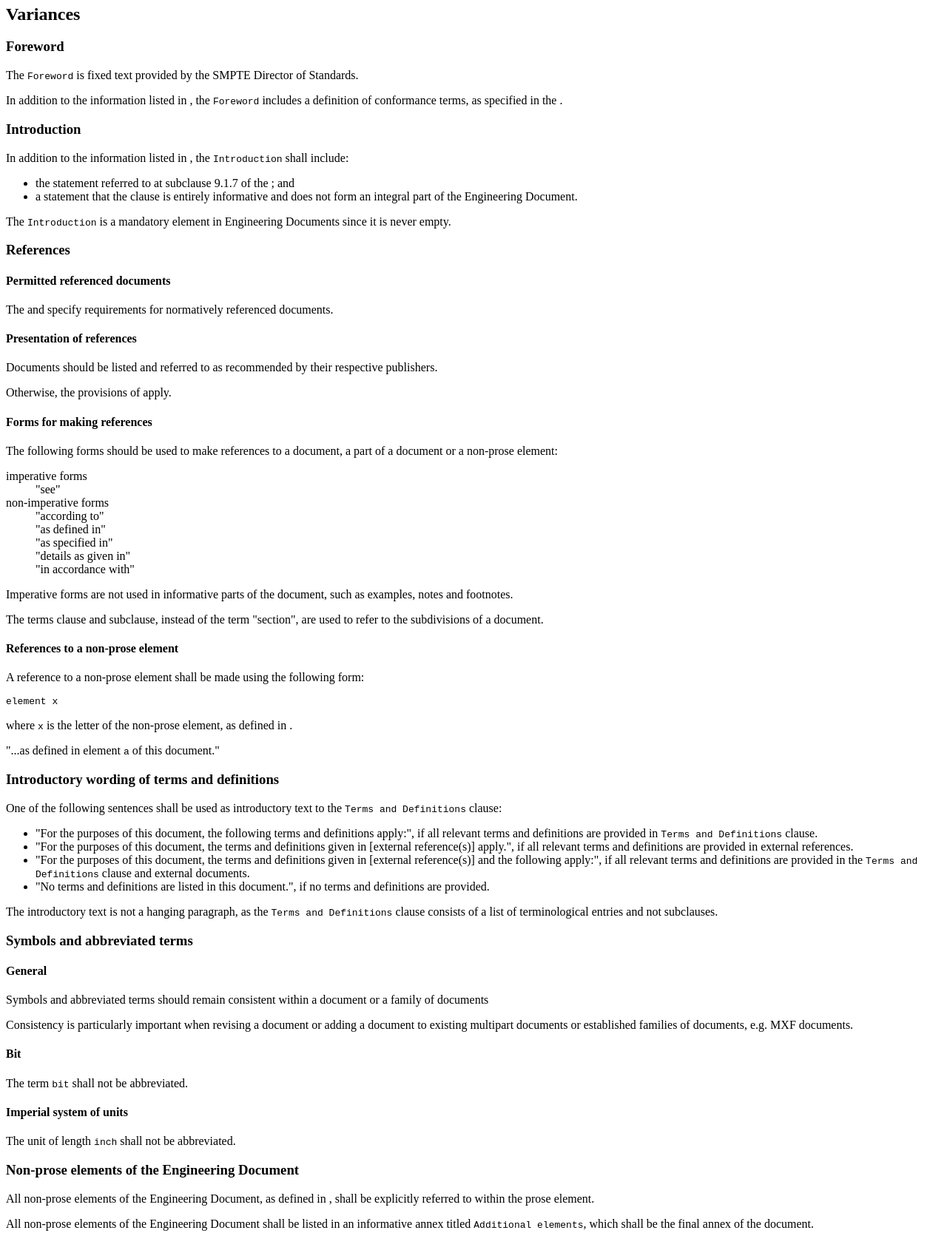
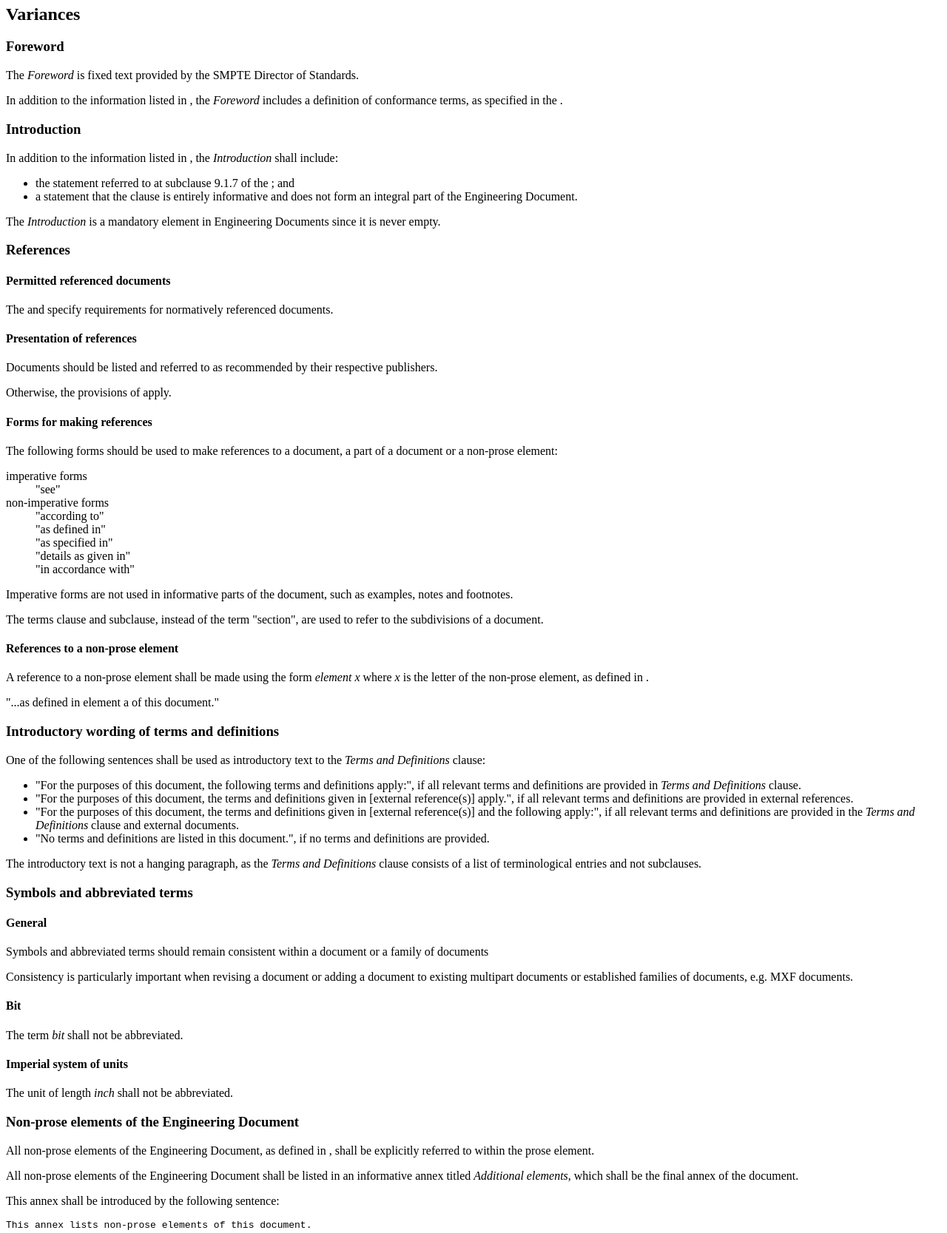
Before and after one commit to SMPTE/ag-16, a plain HTML site: page doc/main.html in a window 1280 px wide. Shown: the part 760-2427 px from the top of the page at 74% size. Drawn offline with Linux system fonts and the light colour scheme; a script that the page names is missing.

Commit message:
Correct the use of the <code> element (#10)
* update sections from <code> to <i>, closes #9

* update term for i, add missing code

* remove remaining code to i

* changes as per offline convo

```diff
--- a/doc/main.html
+++ b/doc/main.html
@@ -115,20 +115,20 @@
     <h2>Variances</h2>
     <section id="sec-variances-foreword">
       <h3>Foreword</h3>
-      <p>The <code>Foreword</code> is fixed text provided by the SMPTE Director of Standards.</p>
-      <p>In addition to the information listed in <a href="#bib-iso-directives-part2"></a>, the <code>Foreword</code> includes a definition of conformance terms, as specified in the <a href="#bib-smpte-standards-operation-manual"></a>.</p>
+      <p>The <i>Foreword</i> is fixed text provided by the SMPTE Director of Standards.</p>
+      <p>In addition to the information listed in <a href="#bib-iso-directives-part2"></a>, the <i>Foreword</i> includes a definition of conformance terms, as specified in the <a href="#bib-smpte-standards-operation-manual"></a>.</p>
     </section>
 
     <section id="sec-variances-introduction">
       <h3>Introduction</h3>
-      <p>In addition to the information listed in <a href="#bib-iso-directives-part2"></a>, the <code>Introduction</code> shall include:</p>
+      <p>In addition to the information listed in <a href="#bib-iso-directives-part2"></a>, the <i>Introduction</i> shall include:</p>
       <ul>
         <li>the statement referred to at subclause 9.1.7 of the <a href="#bib-smpte-standards-operation-manual"></a>; and</li>
         <li>a statement that the clause is entirely informative and does not form an integral part of the Engineering Document.</li>
       </ul>
 
       <p class="note">
-        The <code>Introduction</code> is a mandatory element in Engineering Documents since it is never empty.
+        The <i>Introduction</i> is a mandatory element in Engineering Documents since it is never empty.
       </p>
     </section>
 
@@ -166,32 +166,32 @@
 
       <section id="sec-variances-references-references-to-a-non-prose-element">
         <h4>References to a non-prose element</h4>
-        <p>A reference to a non-prose element shall be made using the following form:</p>
+        <p>A reference to a non-prose element shall be made using the form
 
-<pre>
+<i>
 element x
-</pre>
+</i>
 
-        <p>where <code>x</code> is the letter of the non-prose element, as defined in <a href="#bib-smpte-ag-02"></a>.</p>
+        where <i>x</i> is the letter of the non-prose element, as defined in <a href="#bib-smpte-ag-02"></a>.</p>
 
-        <p class="example">"...as defined in element <code>a</code> of this document."</p>
+        <p class="example">"...as defined in element a of this document."</p>
       </section>
 
     </section>
 
     <section id="sec-variances-references-introductory-wording-of-terms-and-definitions">
       <h3>Introductory wording of terms and definitions</h3>
-      <p>One of the following sentences shall be used as introductory text to the <code>Terms and Definitions</code> clause:</p>
+      <p>One of the following sentences shall be used as introductory text to the <i>Terms and Definitions</i> clause:</p>
 
       <ul>
-        <li>"For the purposes of this document, the following terms and definitions apply:", if all relevant terms and definitions are provided in <code>Terms and Definitions</code> clause.</li>
+        <li>"For the purposes of this document, the following terms and definitions apply:", if all relevant terms and definitions are provided in <i>Terms and Definitions</i> clause.</li>
         <li>"For the purposes of this document, the terms and definitions given in [external reference(s)] apply.", if all relevant terms and definitions are provided in external references.</li>
-        <li>"For the purposes of this document, the terms and definitions given in [external reference(s)] and the following apply:", if all relevant terms and definitions are provided in the <code>Terms and Definitions</code> clause and external documents.</li>
+        <li>"For the purposes of this document, the terms and definitions given in [external reference(s)] and the following apply:", if all relevant terms and definitions are provided in the <i>Terms and Definitions</i> clause and external documents.</li>
         <li>"No terms and definitions are listed in this document.", if no terms and definitions are provided.</li>
       </ul>
 
       <p class="note">
-        The introductory text is not a hanging paragraph, as the <code>Terms and Definitions</code> clause consists of a list of terminological entries and not subclauses.
+        The introductory text is not a hanging paragraph, as the <i>Terms and Definitions</i> clause consists of a list of terminological entries and not subclauses.
       </p>
     </section>
 
@@ -207,12 +207,12 @@ element x
 
       <section id="sec-variances-references-symbols-and-abbreviated-terms-bit">
         <h4>Bit</h4>
-        <p>The term <code>bit</code> shall not be abbreviated.</p>
+        <p>The term <i>bit</i> shall not be abbreviated.</p>
       </section>
 
       <section id="sec-variances-references-symbols-and-abbreviated-terms-imperial-system-of-units">
         <h4>Imperial system of units</h4>
-        <p>The unit of length <code>inch</code> shall not be abbreviated.</p>
+        <p>The unit of length <i>inch</i> shall not be abbreviated.</p>
       </section>
 
     </section>
@@ -220,7 +220,7 @@ element x
     <section id="sec-variances-references-non-prose-elements-of-the-engineering-document">
       <h3>Non-prose elements of the Engineering Document</h3>
       <p>All non-prose elements of the Engineering Document, as defined in <a href="#bib-smpte-ag-02"></a>, shall be explicitly referred to within the prose element.</p>
-      <p>All non-prose elements of the Engineering Document shall be listed in an informative annex titled <code>Additional elements</code>, which shall be the final annex of the document.</p>
+      <p>All non-prose elements of the Engineering Document shall be listed in an informative annex titled <i>Additional elements</i>, which shall be the final annex of the document.</p>
 
       <p>This annex shall be introduced by the following sentence:</p>
 
@@ -294,8 +294,8 @@ This annex lists non-prose elements of this document.
       <section id="sec-variances-references-numbers-general">
         <h4>General</h4>
         <p>Engineering Documents shall use US number formats.</p>
-        <p>The decimal separator is "<code>.</code>".</p>
-        <p>A comma "<code>,</code>" may be used to separate each group of three digits above the decimal point.</p>
+        <p>The decimal separator is a U+002E FULL STOP (.).</p>
+        <p>A U+002C COMMA (,) may be used to separate each group of three digits above the decimal point.</p>
         <div class="example">
 <pre>
 0.01
@@ -306,8 +306,8 @@ This annex lists non-prose elements of this document.
 
       <section id="sec-variances-references-numbers-engineering-notation">
         <h4>Engineering notation</h4>
-        <p>Numbers shall not use the E-notation, where a multiplication by powers of 10 is replaced by the letter <code>e</code>.</p>
-        <p class="example">The number <code>0.0003</code> can be written <code>3 × 10−4</code> but is never written <code>3e−4</code>.</p>
+        <p>Numbers shall not use the E-notation, where a multiplication by powers of 10 is replaced by the letter <i>e</i>.</p>
+        <p class="example">The number <i>0.0003</i> can be written <i>3 × 10−4</i> but is never written <i>3e−4</i>.</p>
 
         <p class="note">Number forms are specified in <a href="#bib-iso-80000-1"></a>.</p>
       </section>
@@ -320,14 +320,14 @@ This annex lists non-prose elements of this document.
 <pre>
 0xdd...dd
 </pre>
-      <p>where each character <code>d</code> belongs to the set {0, 1, 2, 3, 4, 5, 6, 7, 8, 9, a, b, c, d, e, f}.</p>
+      <p>where each character <code>d</code> belongs to the set <code>{0, 1, 2, 3, 4, 5, 6, 7, 8, 9, a, b, c, d, e, f}</code>.</p>
     </section>
 
     <section id="sec-variances-references-calendar-dates-and-times">
       <h3>Calendar dates and times</h3>
       <p>Dates shall:</p>
       <ul>
-        <li>be written as <code>YYYY-MM-DD</code>, e.g. 2009-04-23 to indicate April 23, 2009; or</li>
+        <li>be written as <code>YYYY-MM-DD</code>, e.g. <code>2009-04-23</code> to indicate April 23, 2009; or</li>
         <li>conform to <a href="#bib-iso-8601-2004"></a>, including additional time zone metadata.</li>
       </ul>
       <p>Times shall:</p>
@@ -351,7 +351,7 @@ This annex lists non-prose elements of this document.
     <p>The terms listed in <a href="#table-exclusionary-and-offensive-terminology"></a>, when used in the specified context(s), shall not be present in a document, unless the term is necessary to interpret a normative reference, in which case the use of the term shall be minimized. <a href="#table-exclusionary-and-offensive-terminology"></a> also provides example alternative terms. Terminology should be consistent across documents of the same domain.</p>
 
     <p class="note">
-      Minimizing the use of a term can be achieved by defining an alias in the <code>Terms and definitions</code> clause.
+      Minimizing the use of a term can be achieved by defining an alias in the <i>Terms and definitions</i> clause.
     </p>
 
     <table id="table-exclusionary-and-offensive-terminology">
```
